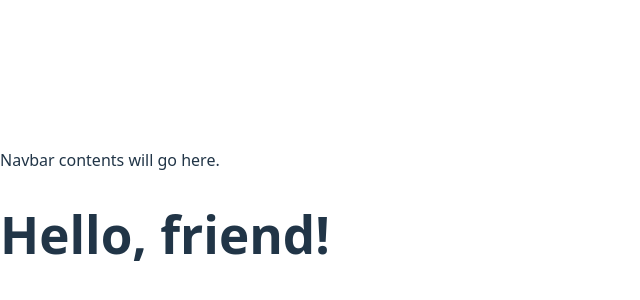
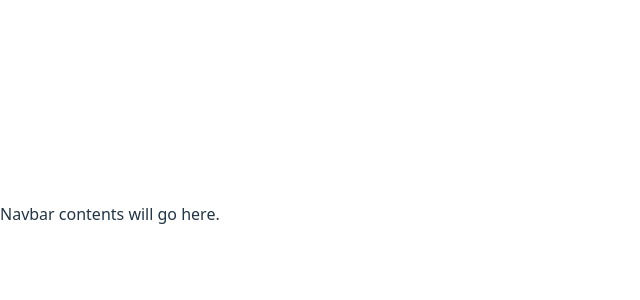
Before and after one commit to erlopez11/react-jwt-auth-template, a React (Vite) app: page / in a window 1280 px wide. Shown: the part 186-486 px from the top of the page, without its empty margins (0-640 px from the left). Built offline with nearby package versions, Linux system fonts and the light colour scheme.

Commit message:
wip: import route, routes & signupform cmponent

```diff
--- a/src/App.jsx
+++ b/src/App.jsx
@@ -1,11 +1,19 @@
-import NavBar from './components/NavBar/NavBar'
+import { Routes, Route } from 'react-router';
+import NavBar from './components/NavBar/NavBar';
+import SignUpForm from './components/SignUpForm/SignUpForm';
+
 
 function App() {
 
   return (
     <>
       <NavBar />
-      <h1>Hello, friend!</h1>
+      <Routes>
+        <Route
+          path='/sign-up'
+          element={<SignUpForm />}
+        />
+      </Routes>
     </>
   )
 }
```
